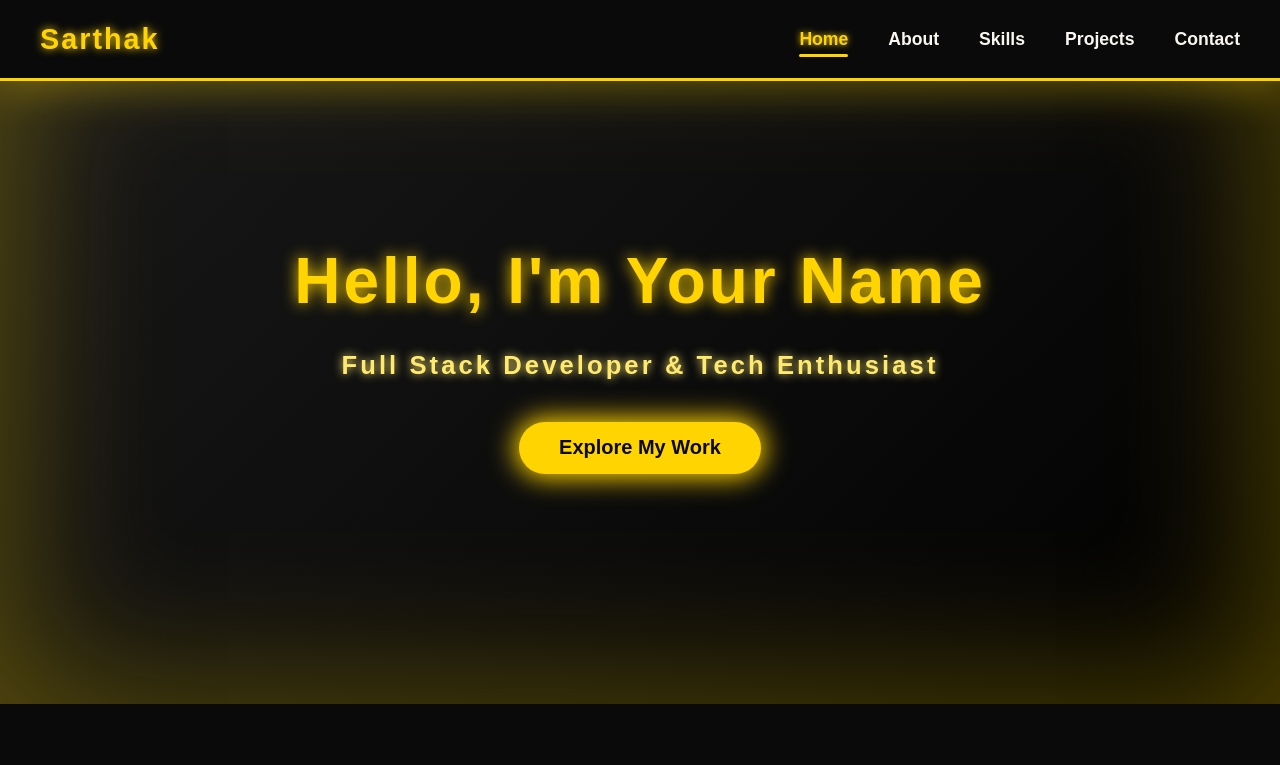
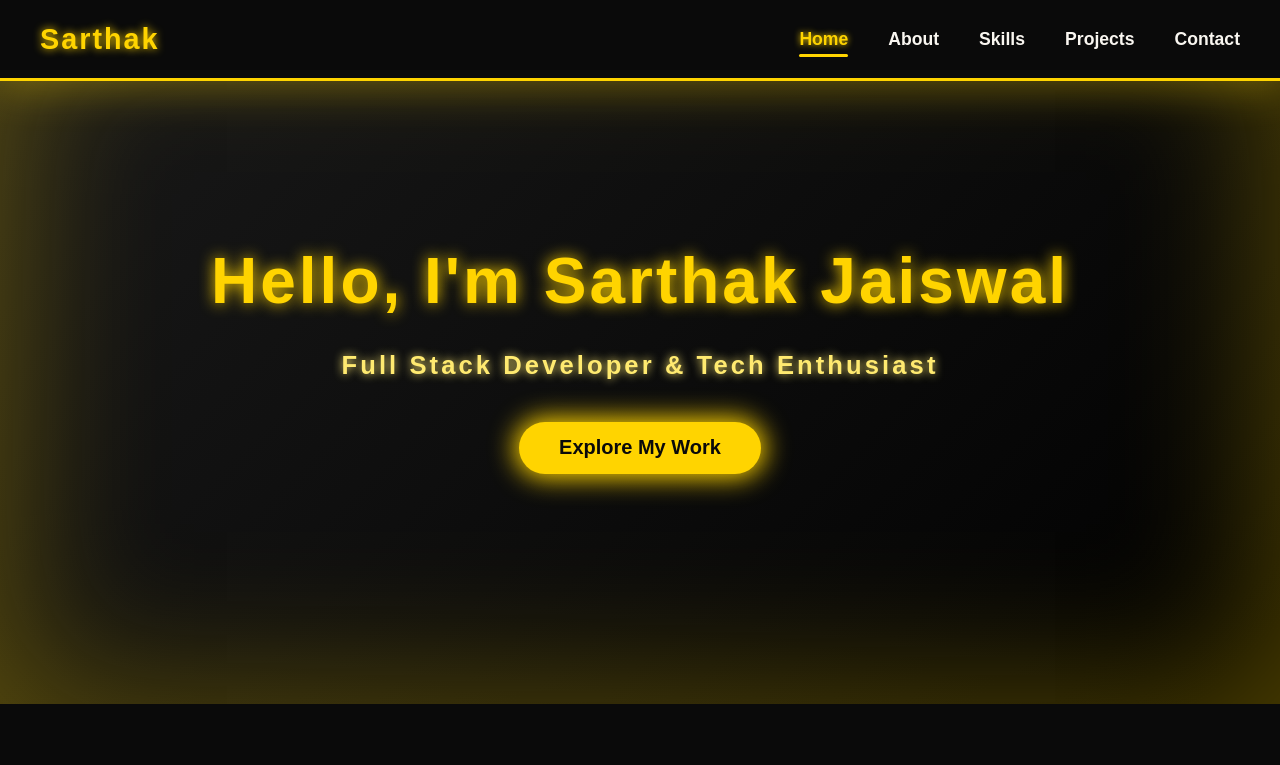
Before and after one commit to jaiswalsathak-ship-it/Portfolio, a plain HTML site: page index.html in a window 1280 px wide. Shown: the top 765 px of the page. Drawn offline with Linux system fonts and the light colour scheme.

Commit message:
Update index.html

```diff
--- a/index.html
+++ b/index.html
@@ -28,7 +28,7 @@
 
   <section id="home" class="hero">
     <div class="hero-content">
-      <h1>Hello, I'm Your Name</h1>
+      <h1>Hello, I'm Sarthak Jaiswal</h1>
       <p>Full Stack Developer & Tech Enthusiast</p>
       <button class="cta-button">Explore My Work</button>
     </div>
```
